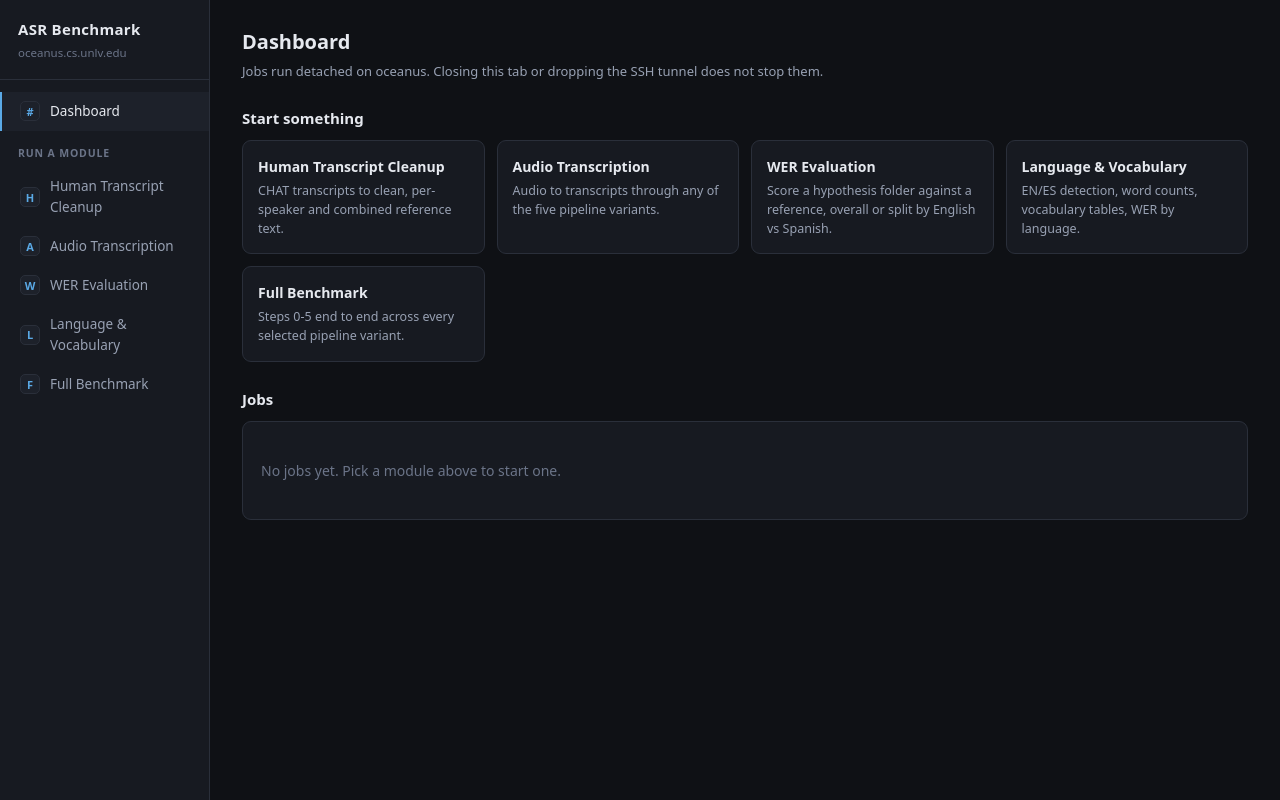
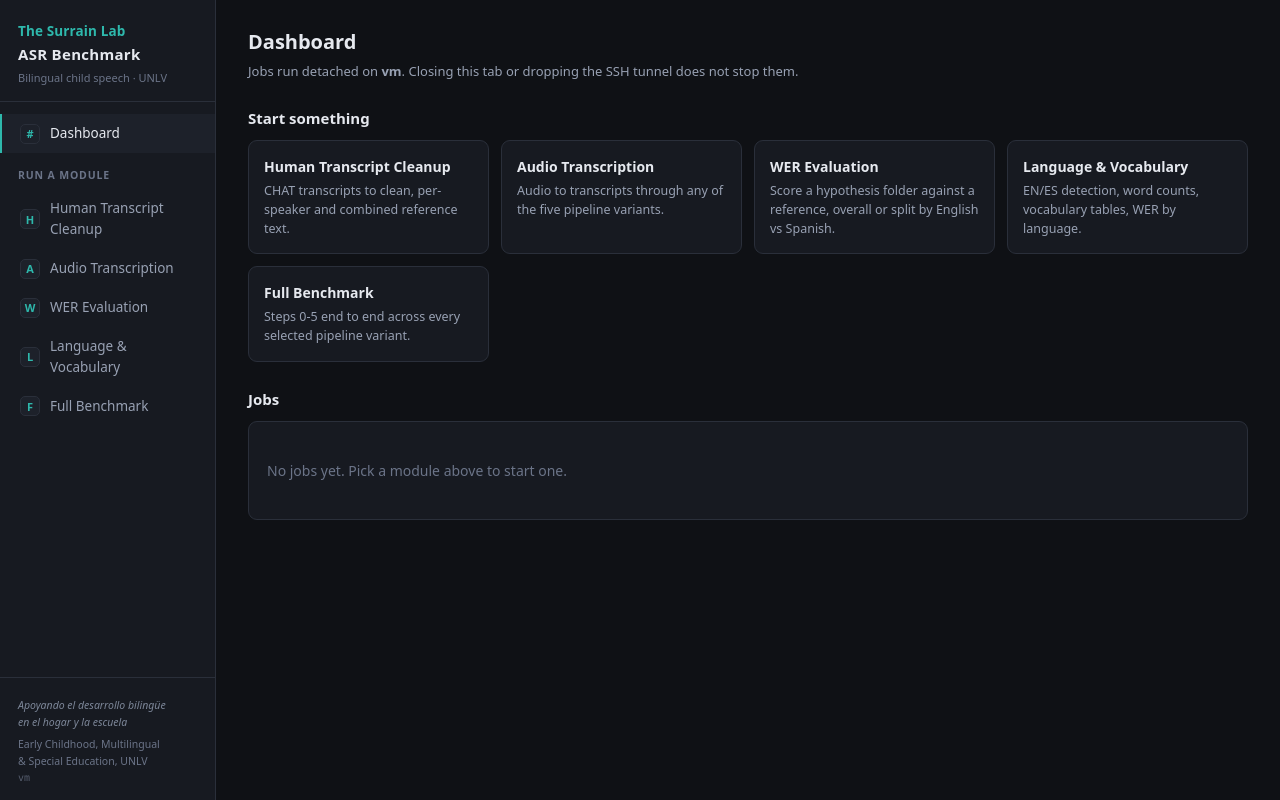
Before and after one commit to Surrain-Lab/asr_deployment, a FastAPI app: page / in a window 1280 px wide. Run offline with FastAPI, Linux system fonts and the light colour scheme; data that the repository does not hold is empty; parts of the project's set-up code (start-up, migrations or seed data) failed here and were passed over.

Commit message:
Prepare for public release: scrub identifiers, add Surrain Lab branding
Genericise everything tied to the machine this was developed on, since the
repository is going public: server hostname, username, absolute paths, and the
study recording IDs that appeared in comments and worked examples. All of it was
in comments, docstrings and documentation - no functional change. The web UI now
reads its hostname at runtime instead of carrying one in a template, and
bin/status.sh prints the real host in its tunnel hint.

Brand for The Surrain Lab (Early Childhood, Multilingual, and Special Education,
UNLV): lab name and affiliation in the sidebar, the lab's Spanish tagline, and a
teal accent following the lab site. Participant recording IDs stay scrubbed.

```diff
--- a/asrbench/discover.py
+++ b/asrbench/discover.py
@@ -15,7 +15,7 @@
 Getting this right is not cosmetic. Pipeline 3.0 assumes recordings are
 immediate subdirectories of whatever it is handed, so a wrong level yields empty
 or mis-nested output with no error. The real corpus contains that trap:
-annotated-text/ holds TWO wrapper folders (abc/ and human_transcripts_timestamps/)
+annotated-text/ holds TWO wrapper folders (abc/ and batch_one/)
 whose recordings would be silently merged.
 """
 from __future__ import annotations
--- a/asrbench/plan.py
+++ b/asrbench/plan.py
@@ -315,8 +315,8 @@
     steps = [
         # evaluation.py finds a hypothesis by joining the REFERENCE's recording
         # folder name, and the two trees do not always agree on it - the human
-        # reference says DL-1522001002_pre_1 where the pipelines say
-        # DL-1522001002_pre. Unaligned, those recordings score a silent 100% WER.
+        # reference says REC-0001_pre_1 where the pipelines say
+        # REC-0001_pre. Unaligned, those recordings score a silent 100% WER.
         # This builds a symlinked view under the reference's names first.
         _step("Align hypothesis folder names to the reference",
               [PY_MAIN, MODULES_DIR / "align_trees.py",
--- a/asrbench/web/app.py
+++ b/asrbench/web/app.py
@@ -25,6 +25,9 @@
 
 app = FastAPI(title="ASR Benchmark")
 templates = Jinja2Templates(directory=str(Path(__file__).parent / "templates"))
+# Shown in the sidebar so it is obvious which server a tab is pointed at
+# when several are tunnelled at once.
+templates.env.globals["HOSTNAME"] = os.uname().nodename
 
 # Directories excluded from the results zip: large, regenerable, not results.
 BULKY = {"audio_16k", "chunks", "raw_transcripts"}
--- a/asrbench/web/templates/base.html
+++ b/asrbench/web/templates/base.html
@@ -3,12 +3,14 @@
 <head>
 <meta charset="utf-8">
 <meta name="viewport" content="width=device-width, initial-scale=1">
-<title>{% block title %}ASR Benchmark{% endblock %}</title>
+<title>{% block title %}ASR Benchmark - The Surrain Lab{% endblock %}</title>
 <style>
 :root{
   --bg:#0f1115; --panel:#171a21; --panel2:#1d212a; --line:#2a2f3a;
   --fg:#e6e9ef; --dim:#98a1b3; --faint:#6b7488;
-  --accent:#5aa9e6; --ok:#4ec9a0; --warn:#e6b455; --bad:#e6706e; --run:#7aa2f7;
+  /* Teal accent follows the Surrain Lab site. */
+  --accent:#2eb8ac; --accent-dim:#1d7a72; --ok:#4ec9a0; --warn:#e6b455;
+  --bad:#e6706e; --run:#5ec8d8;
   --mono:ui-monospace,SFMono-Regular,"SF Mono",Menlo,Consolas,monospace;
 }
 *{box-sizing:border-box}
@@ -19,11 +21,18 @@
 code,.mono{font-family:var(--mono);font-size:12.5px}
 
 .layout{display:flex;min-height:100vh}
-.side{width:210px;flex:0 0 210px;background:var(--panel);border-right:1px solid var(--line);
-  padding:18px 0;position:sticky;top:0;height:100vh;overflow-y:auto}
-.brand{padding:0 18px 16px;border-bottom:1px solid var(--line);margin-bottom:12px}
-.brand b{display:block;font-size:15px;letter-spacing:.02em}
-.brand span{color:var(--faint);font-size:11.5px}
+.side{width:216px;flex:0 0 216px;background:var(--panel);border-right:1px solid var(--line);
+  padding:18px 0 14px;position:sticky;top:0;height:100vh;overflow-y:auto;
+  display:flex;flex-direction:column}
+.brand{padding:0 18px 15px;border-bottom:1px solid var(--line);margin-bottom:12px}
+.brand .lab{display:block;font-size:13.5px;font-weight:600;letter-spacing:.01em;
+  color:var(--accent)}
+.brand b{display:block;font-size:15px;letter-spacing:.02em;margin-top:1px}
+.brand span{color:var(--faint);font-size:11px;display:block;margin-top:3px}
+.side-foot{margin-top:auto;padding:14px 18px 0;border-top:1px solid var(--line);
+  color:var(--faint);font-size:10.5px;line-height:1.6}
+.side-foot .es{font-style:italic;margin:5px 0 6px;color:#7d8799}
+.side-foot .host{font-family:var(--mono);font-size:10px;opacity:.75}
 .side a.nav{display:flex;gap:10px;align-items:center;padding:9px 18px;color:var(--dim);
   font-size:13.5px;border-left:2px solid transparent}
 .side a.nav:hover{background:var(--panel2);color:var(--fg);text-decoration:none}
@@ -134,7 +143,11 @@
 <body>
 <div class="layout">
   <nav class="side">
-    <div class="brand"><b>ASR Benchmark</b><span>oceanus.cs.unlv.edu</span></div>
+    <div class="brand">
+      <span class="lab">The Surrain Lab</span>
+      <b>ASR Benchmark</b>
+      <span>Bilingual child speech &middot; UNLV</span>
+    </div>
     <a class="nav {% if request.url.path=='/' %}on{% endif %}" href="/">
       <span class="ico">#</span> Dashboard</a>
     <h6>Run a module</h6>
@@ -142,6 +155,11 @@
     <a class="nav {% if request.url.path=='/new/'+key %}on{% endif %}" href="/new/{{key}}">
       <span class="ico">{{m.icon}}</span> {{m.title}}</a>
     {% endfor %}
+    <div class="side-foot">
+      <div class="es">Apoyando el desarrollo biling&uuml;e<br>en el hogar y la escuela</div>
+      <div>Early Childhood, Multilingual<br>&amp; Special Education, UNLV</div>
+      <div class="host">{{ HOSTNAME }}</div>
+    </div>
   </nav>
   <main class="main">{% block body %}{% endblock %}</main>
 </div>
--- a/asrbench/web/templates/form_asr.html
+++ b/asrbench/web/templates/form_asr.html
@@ -7,7 +7,7 @@
   <label for="audio_dir">Audio folder</label>
   <div class="row2">
     <input type="text" id="audio_dir" name="audio_dir" required
-           placeholder="/home/subedi/Audio_Transcription_Pipeline3.0/audio">
+           placeholder="/home/USER/Audio_Transcription_Pipeline3.0/audio">
     <button type="button" class="btn-2" onclick="openBrowser('audio_dir','audio')">Browse</button>
   </div>
   <div id="preview-audio_dir"></div>
--- a/asrbench/web/templates/form_human.html
+++ b/asrbench/web/templates/form_human.html
@@ -7,7 +7,7 @@
   <label for="annotated_dir">Annotated transcript folder</label>
   <div class="row2">
     <input type="text" id="annotated_dir" name="annotated_dir" required
-           placeholder="/home/subedi/Audio_Transcription_Pipeline3.0/annotated-text">
+           placeholder="/home/USER/Audio_Transcription_Pipeline3.0/annotated-text">
     <button type="button" class="btn-2" onclick="openBrowser('annotated_dir','text')">Browse</button>
   </div>
   <div id="preview-annotated_dir"></div>
--- a/asrbench/web/templates/index.html
+++ b/asrbench/web/templates/index.html
@@ -1,7 +1,8 @@
 {% extends "base.html" %}
 {% block body %}
 <h1>Dashboard</h1>
-<p class="sub">Jobs run detached on oceanus. Closing this tab or dropping the SSH tunnel does not stop them.</p>
+<p class="sub">Jobs run detached on <b>{{ HOSTNAME }}</b>. Closing this tab or dropping the
+   SSH tunnel does not stop them.</p>
 
 <h2>Start something</h2>
 <div class="grid">
--- a/modules/align_trees.py
+++ b/modules/align_trees.py
@@ -7,9 +7,9 @@
     <hyp>/<recording from ref>/<clip>/<clip>_<SPEAKER>_clean.txt
 
 but the two trees do not always agree on that name. In this corpus the human
-reference calls three recordings `DL-1522001002_pre_1`, `DL-3923001002_pre_1`
-and `DL-5624002008_pre_1` while the pipeline outputs call them
-`DL-1522001002_pre`, `DL-3923001002_pre` and `DL-5624002008_pre` - the clip
+reference calls three recordings `REC-0001_pre_1`, `REC-0002_pre_1`
+and `REC-0003_pre_1` while the pipeline outputs call them
+`REC-0001_pre`, `REC-0002_pre` and `REC-0003_pre` - the clip
 folders inside are named identically on both sides. The project's own
 transcript_tags.canonical_key() documents this and sidesteps it, which is why
 wer_by_language.py is unaffected; evaluation.py has no such protection and
--- a/modules/build_reports.py
+++ b/modules/build_reports.py
@@ -2,7 +2,7 @@
 """Generate the cross-pipeline comparison workbooks for one run.
 
 The three Excel scripts in Pipeline 3.0 take no arguments and hardcode
-/home/subedi/Audio_Transcription_Pipeline3.0/output_14clips. Pointed at a run
+/home/USER/Audio_Transcription_Pipeline3.0/output_14clips. Pointed at a run
 directory they would silently read that old corpus and emit workbooks that look
 right but describe different data - so they cannot be called as they are.
 
--- a/modules/prepare_transcripts.py
+++ b/modules/prepare_transcripts.py
@@ -8,10 +8,10 @@
     annotated-text/<wrapper>/<recording>/<clip>.txt           recordings 2 deep
 
 and annotated-text/ holds TWO wrappers - abc/ (2 recordings, 24 clips) and
-human_transcripts_timestamps/ (12 recordings, 144 clips) - that together make up
+batch_one/ (12 recordings, 144 clips) - that together make up
 the 168-clip corpus. transcript_converter2.py treats immediate subdirectories as
 recordings, so handed annotated-text/ it would take "abc" and
-"human_transcripts_timestamps" for recording names and produce two mis-nested
+"batch_one" for recording names and produce two mis-nested
 recordings instead of fourteen.
 
 Flattening here with symlinks means one job can cover all 168 clips regardless of
```
Also changed, not shown: config.example.yaml (+11 -11 lines), README.md, 1 other file.
